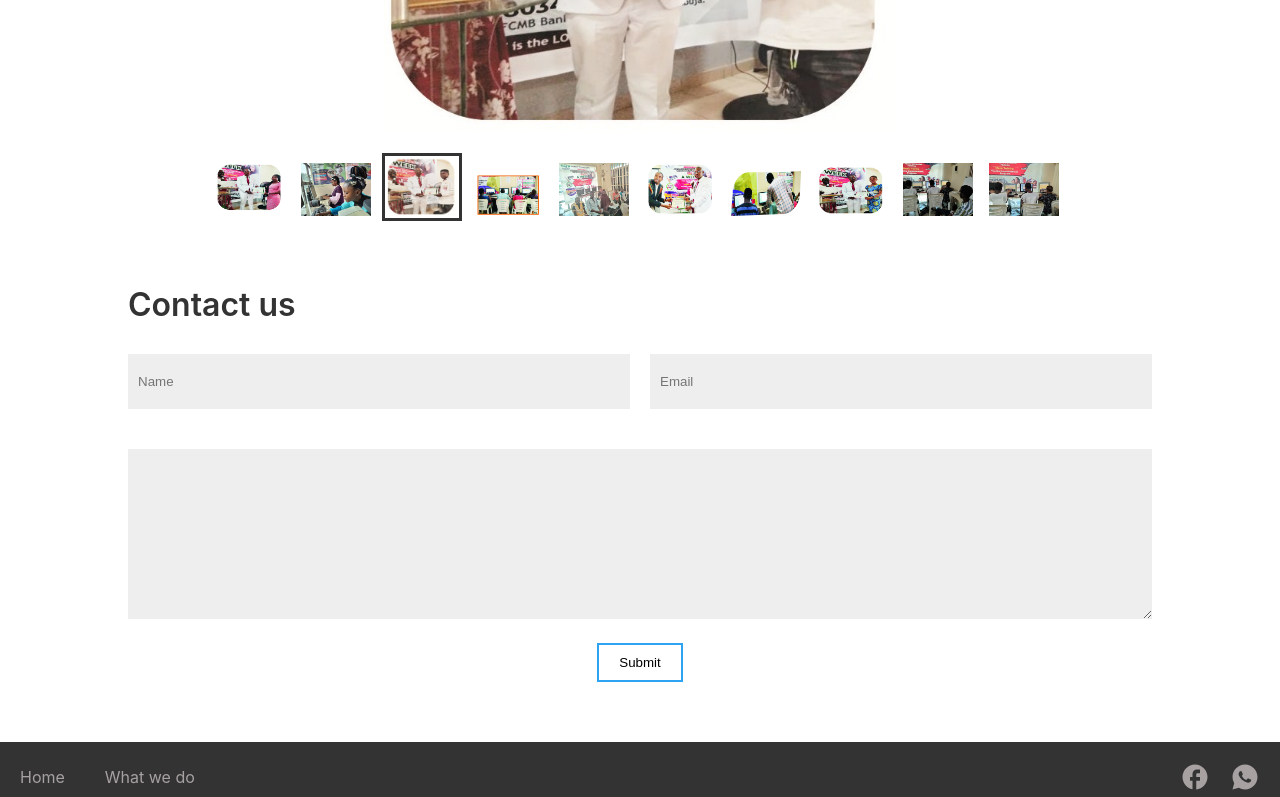
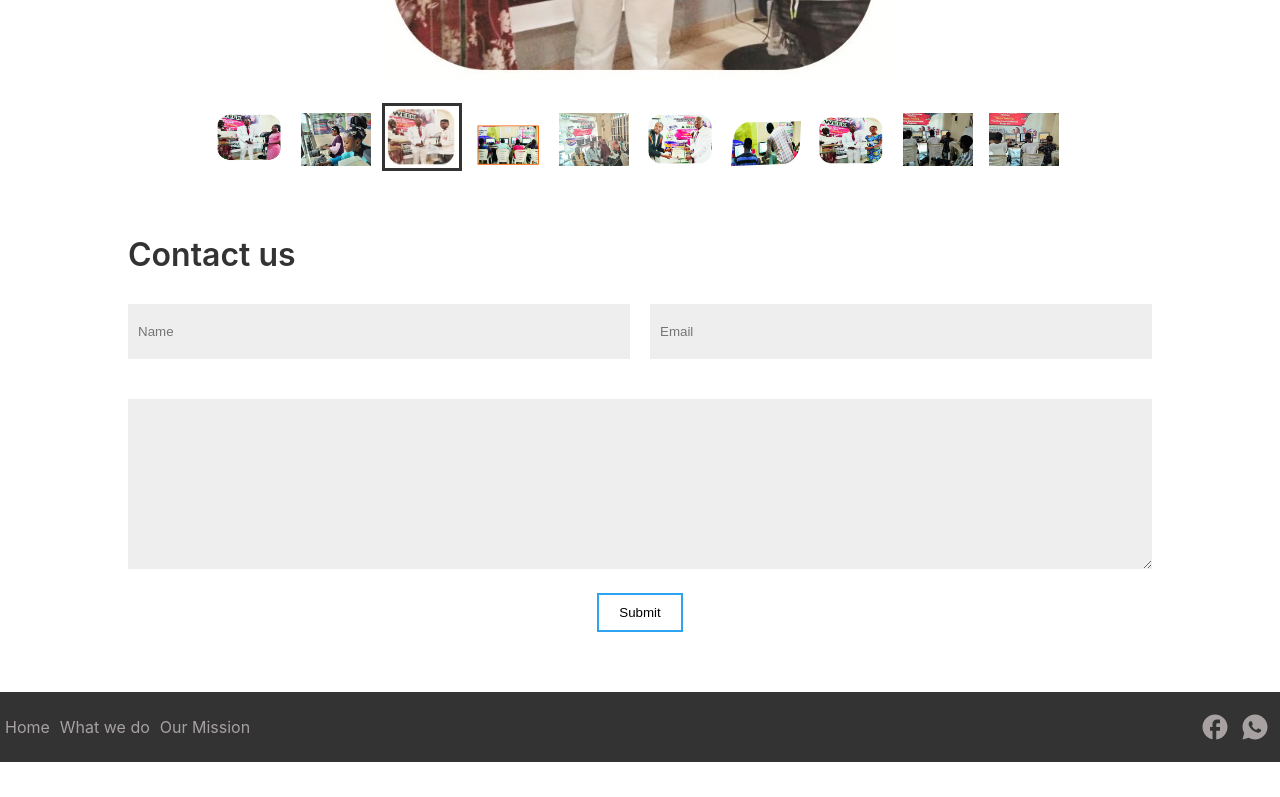
Before and after one commit to Fitzstiles/nations, a React (Create React App) app: page / in a window 1280 px wide. Shown: the part 2000-2797 px from the top of the page. After the commit the page ends 2762 px from the top, so only its background shows below. Built offline with nearby package versions, Linux system fonts and the light colour scheme; the HTML template or start-up script is replaced by a standard one.

Commit message:
carousele

```diff
--- a/src/components/Body.js
+++ b/src/components/Body.js
@@ -5,10 +5,8 @@ import Contact from "./Contact";
 import HeroSection from "./HeroSection";
 const Body = () => {
   return (
-    <div className="body__container">
-      <div className="img__container">
-        <HeroSection />
-      </div>
+    <div>
+      <HeroSection />
       <About />
       <Slider />
       <Contact />
--- a/src/components/Footer.js
+++ b/src/components/Footer.js
@@ -12,6 +12,7 @@ const Footer = () => {
         <div className="links">
           <Link to="/">Home</Link>
           <Link to="/goals">What we do</Link>
+          <Link to="/ourmission">Our Mission</Link>
         </div>
         <div className="icons">
           <MdFacebook />
--- a/src/index.css
+++ b/src/index.css
@@ -107,12 +107,12 @@ code {
 }
 
 .icons svg {
-  margin-right: 20px;
+  margin-right: 10px;
   font-size: 30px;
 }
 
 .links a {
-  margin: 0 20px;
+  margin: 0 5px;
 }
 
 .footer__container p {
@@ -163,12 +163,3 @@ code {
     font-size: 30px;
   }
 }
-
-/* carousel stylings */
-
-
-@media screen and (max-width:400px) {
-  .img {
-    width: 300px
-  }
-}
```
Also changed, not shown: src/components/Computer.js (deleted, +0 -29 lines).
